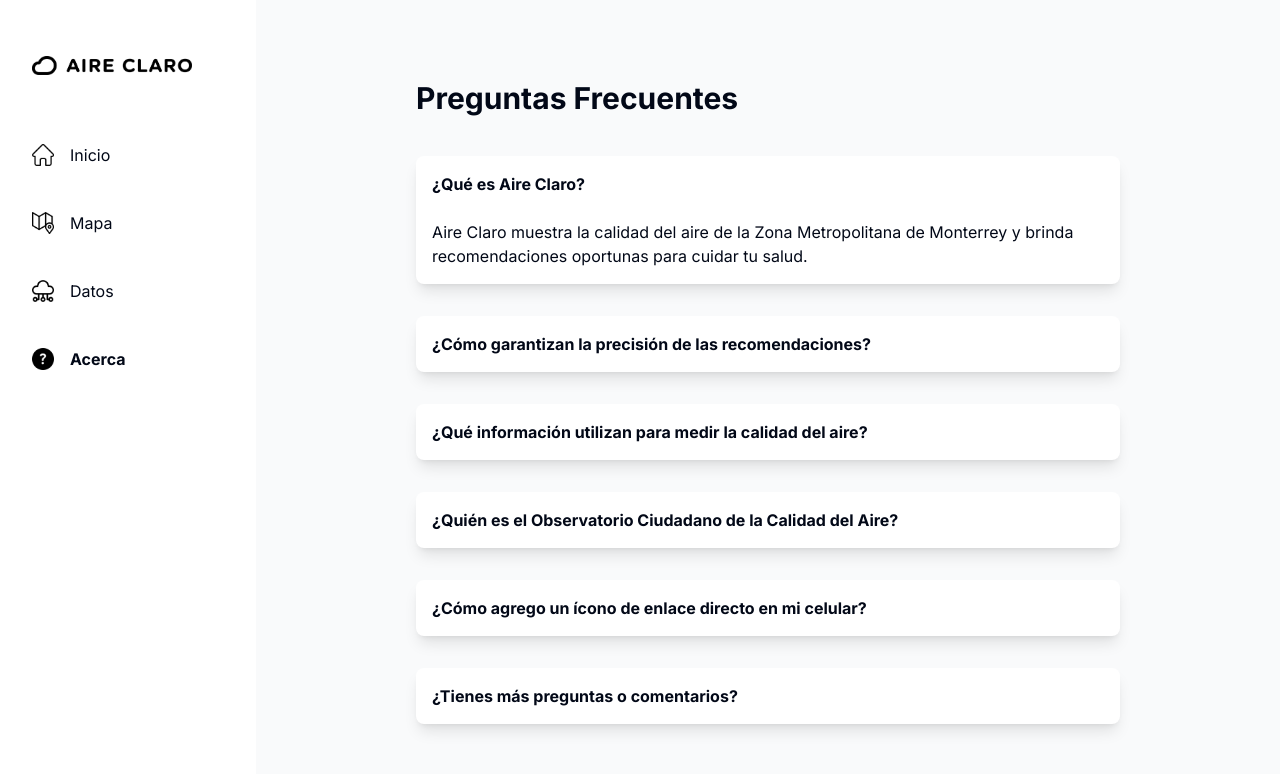
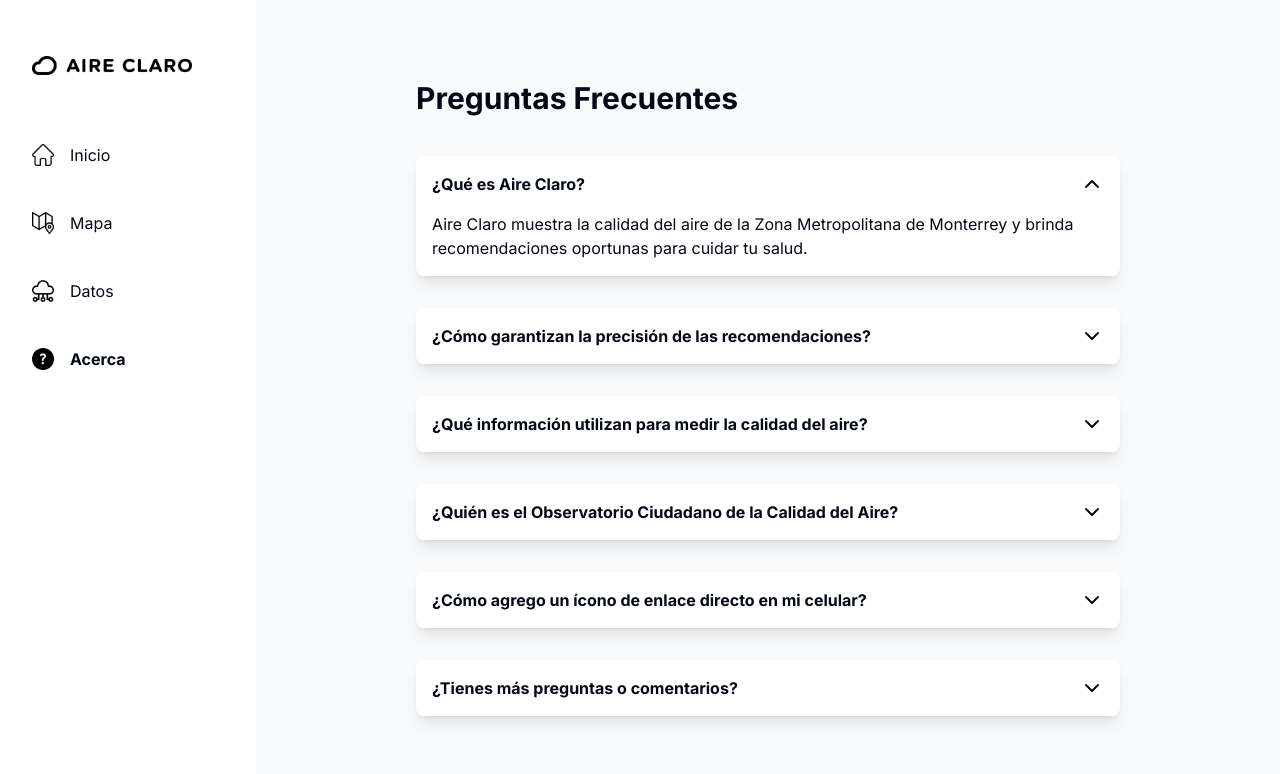
Before and after one commit to edgargutgzz/aireclaro, a Next.js app: page /acerca in a window 1280 px wide. Shown: the top 774 px of the page. Built offline with nearby package versions, Linux system fonts and the light colour scheme.

Commit message:
refactor: Update Acerca page to include collapsible questions with toggle functionality

```diff
--- a/components/acerca/questions.tsx
+++ b/components/acerca/questions.tsx
@@ -1,6 +1,7 @@
 "use client";
 
 import React, { useState } from "react";
+import { ChevronDown, ChevronUp } from "lucide-react";
 
 interface Question {
   question: string;
@@ -148,12 +149,19 @@ export default function Questions() {
       {questions.map((q) => (
         <div
           key={q.question}
-          className="mb-8 rounded-lg bg-white p-4 shadow-lg"
+          className="mb-8 cursor-pointer rounded-lg bg-white p-4 shadow-lg"
           onClick={() => toggleQuestion(q.question)}
         >
-          <h3 className="cursor-pointer font-bold">{q.question}</h3>
+          <div className="flex items-center justify-between">
+            <h3 className="font-bold">{q.question}</h3>
+            {openQuestion === q.question ? (
+              <ChevronUp size={24} className="flex-shrink-0" />
+            ) : (
+              <ChevronDown size={24} className="flex-shrink-0" />
+            )}
+          </div>
           {openQuestion === q.question && (
-            <div className="mt-6">{q.answer}</div>
+            <div className="mt-4 w-full">{q.answer}</div>
           )}
         </div>
       ))}
```
